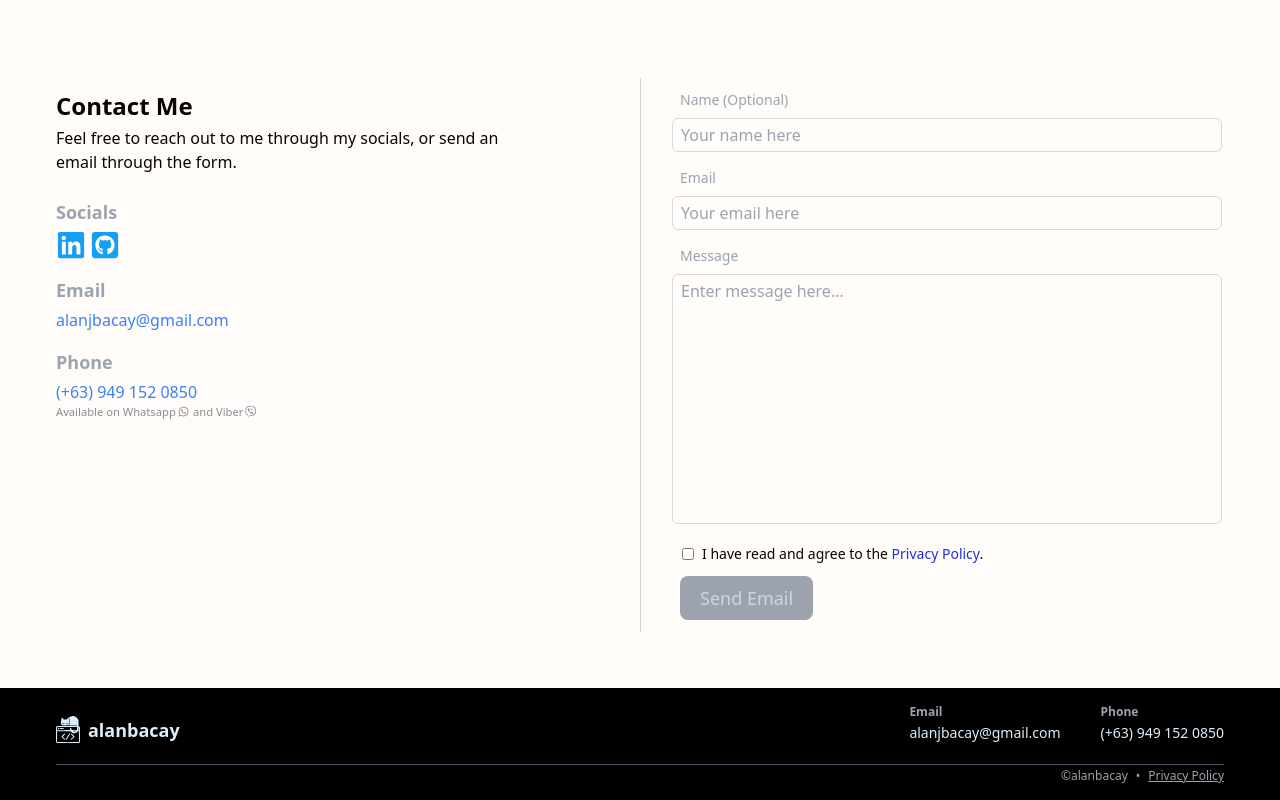
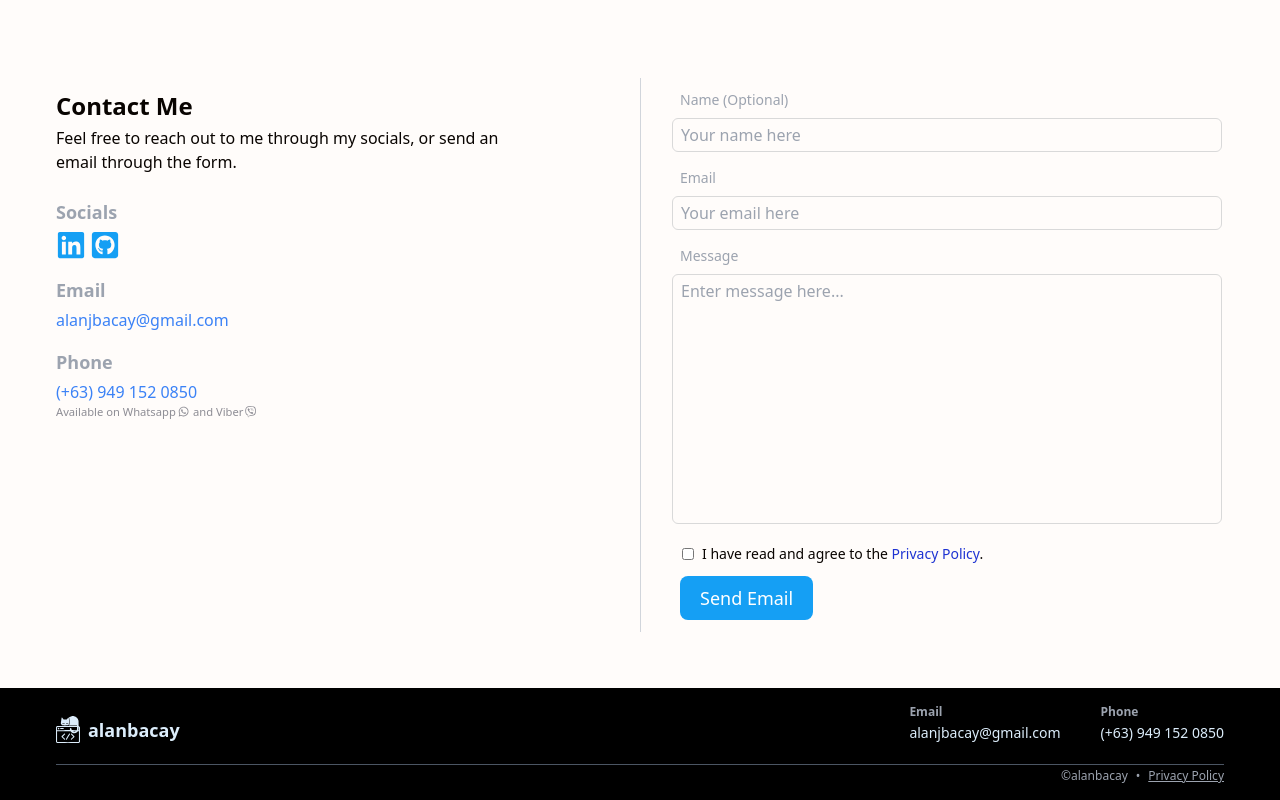
Before and after one commit to alanbacay02/personal-portfolio, a React (Create React App) app in the folder client/: page / in a window 1280 px wide. Shown: the part 2745-3545 px from the top of the page. Built offline with nearby package versions, Linux system fonts and the light colour scheme.

Commit message:
Re-enables submit email form button

```diff
--- a/client/src/components/EmailConfirmationPopout.jsx
+++ b/client/src/components/EmailConfirmationPopout.jsx
@@ -23,7 +23,7 @@ export const EmailSuccess = ({ removeConfirmationMessage, handleFormClear }) =>
     // Cleanup function for timer and event listener on component umount
     return () => {
       clearTimeout(timer)
-      handleFormClear() // Calls the `handleFormClear` function on component unmount
+      // handleFormClear() // Calls the `handleFormClear` function on component unmount
       document.removeEventListener('mousedown', handleMouseDown)
     }
   }, [removeConfirmationMessage, handleFormClear])
--- a/client/src/components/EmailForm.jsx
+++ b/client/src/components/EmailForm.jsx
@@ -121,10 +121,8 @@ const EmailForm = () => {
           <input
             id='submit_button'
             type='submit'
-            // className='font-medium text-lg text-white rounded-lg py-2 px-5 bg-primary hover:cursor-pointer hover:bg-blue-600 transition-colors duration-300'
-            className='font-medium text-lg text-gray-300 dark:text-gray-600 rounded-lg py-2 px-5 bg-gray-400 dark:bg-gray-800 transition-colors duration-300'
+            className='font-medium text-lg text-white rounded-lg py-2 px-5 bg-primary hover:cursor-pointer hover:bg-blue-600 transition-colors duration-300'
             value='Send Email'
-            disabled
           />
         </div>
       </form>
```
